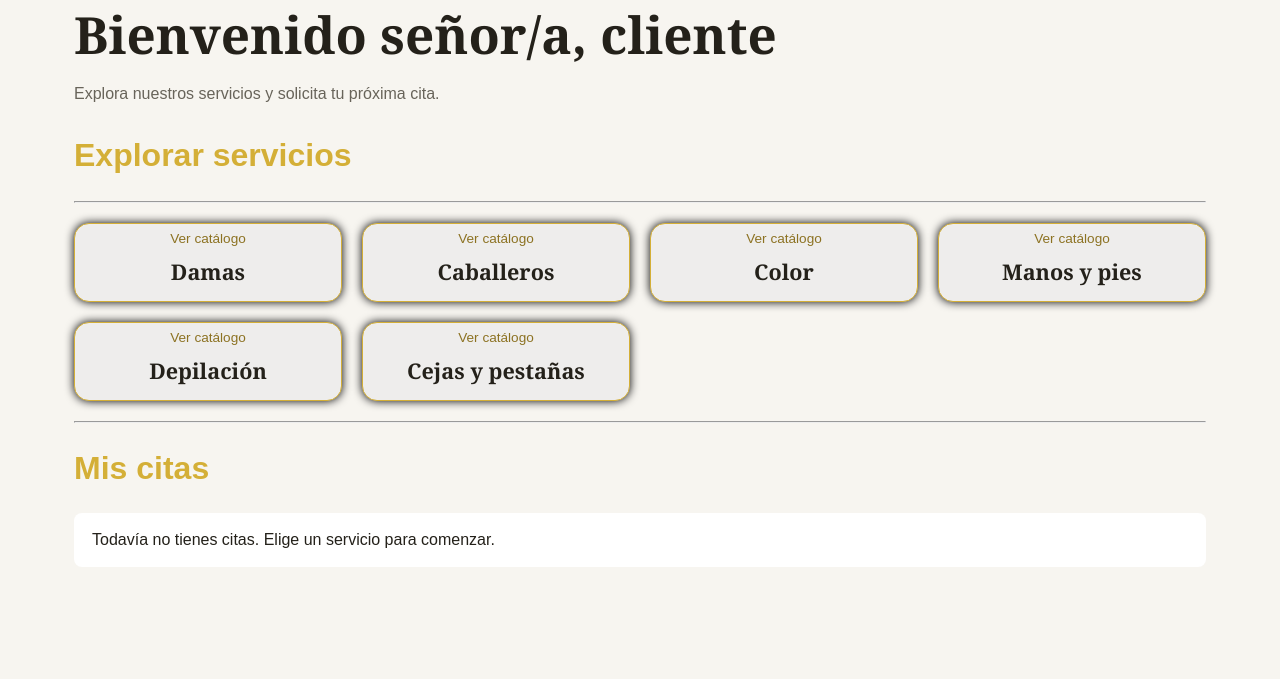
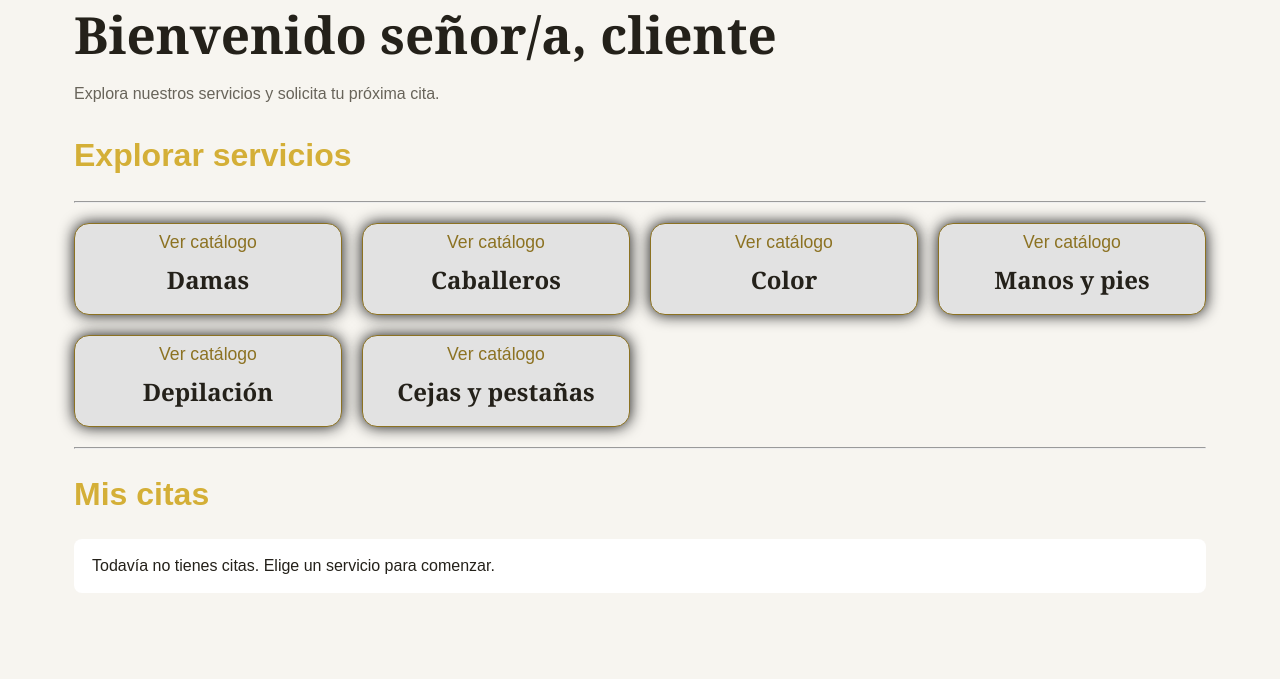
Before and after one commit to pinedarinconlucia70-max/peluqueria, a Flask app: template templates/usuarios/portalCliente.html in a window 1280 px wide. Shown: the part 182-861 px from the top of the page. Before the commit the page ends 749 px from the top, so only its background shows below. Run offline with Flask 3, Linux system fonts and the light colour scheme; the template is opened without the code that fills it, so the values that code supplies are empty.

Commit message:
Actualizacion con observaciones que hizo el profesor

```diff
--- a/static/css/styleCliente.css
+++ b/static/css/styleCliente.css
@@ -95,11 +112,11 @@ a {
 
 h2 {
     color: #d4af37;
+    font-size: 2rem;
 }
 
 hr {
-    color: #000000;
-    margin: 2.5vh 0;
+    margin: 2.5vh 0 ;
 }
 
 .category-grid {
@@ -109,24 +126,24 @@ hr {
 }
 
 .category-card {
-    background-color: #eeedec;
     text-decoration: none;
-    border: 1px solid #d4af37;
+    padding: 1vh 2vh;
+    text-align: center;
+    border: 1px solid #8c7222;
     border-radius: 15px;
-    padding: 5px 10px;
-    text-align: center;
-    box-shadow: 0 0 10px #000000;
+    box-shadow: 0 0 15px #111111;
+    background-color: #e2e2e2;
     transition: ease 0.3s;
 }
 
 .category-card span {
     color: #8c7222;
-    font-size: .85rem;
+    font-size: 1.1rem;
 }
 
 .category-card h3 {
     font-family: "Playfair Display", Georgia, serif;
-    font-size: 1.35rem;
+    font-size: 1.5rem;
     margin: 10px 0;
 }
 
```
Also changed, not shown: other parts of static/css/styleCliente.css (+58 -14 lines).
